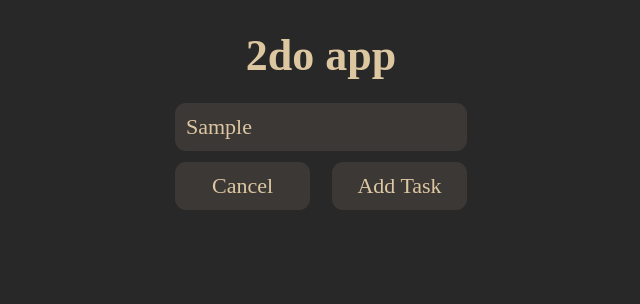
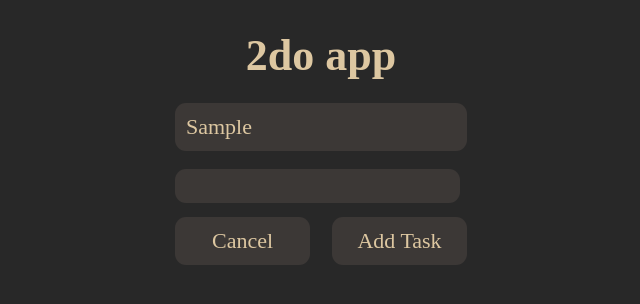
Before and after one commit to ritchielrez/2do-app, a React (Vite) app in the folder 2do-gui/: page / in a window 1280 px wide. Both pictures are taken after typing "Sample" into the empty fields and a click on the button "Add Task". Shown: the top 304 px of the page, without its empty margins (319-959 px from the left). Built offline with nearby package versions, Linux system fonts and the light colour scheme; a web font is replaced by a local one.

Commit message:
feat(ui): add `todosChange`

```diff
--- a/2do-gui/src/TaskInput.tsx
+++ b/2do-gui/src/TaskInput.tsx
@@ -4,17 +4,19 @@ import { useContext } from "react";
 export default function TaskInput() {
   const state = useContext(StateContext);
 
-  if (!state.newTask) return <></>;
+  if (state.newTask == undefined) return <></>;
   return (
     <>
       <input
         id="task-input"
         type="text"
+        value={state.newTask}
         onKeyDown={(event) => {
           if (event.key === "Escape") {
-            state.setNewTask(false);
+            state.setNewTask(undefined);
           }
         }}
+        onChange={(e) => {state.setNewTask(e.target.value)}}
       ></input>
     </>
   );
```
